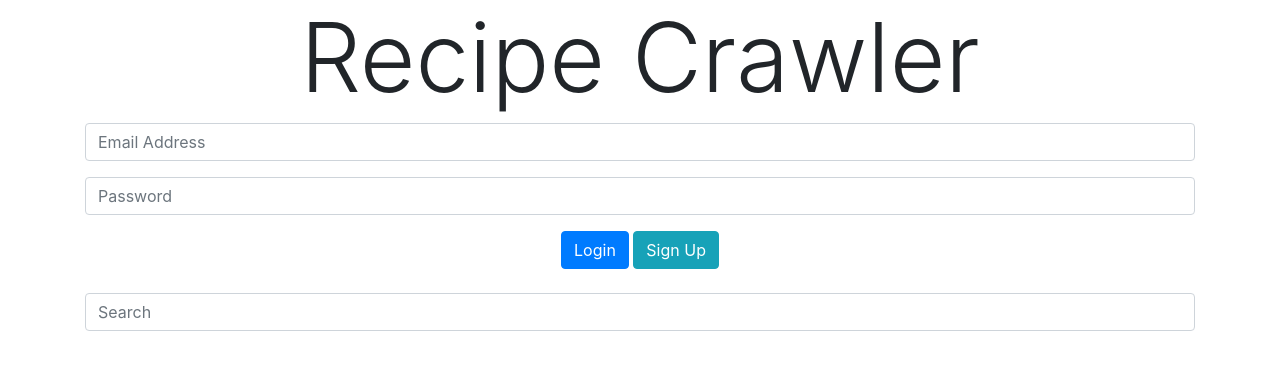
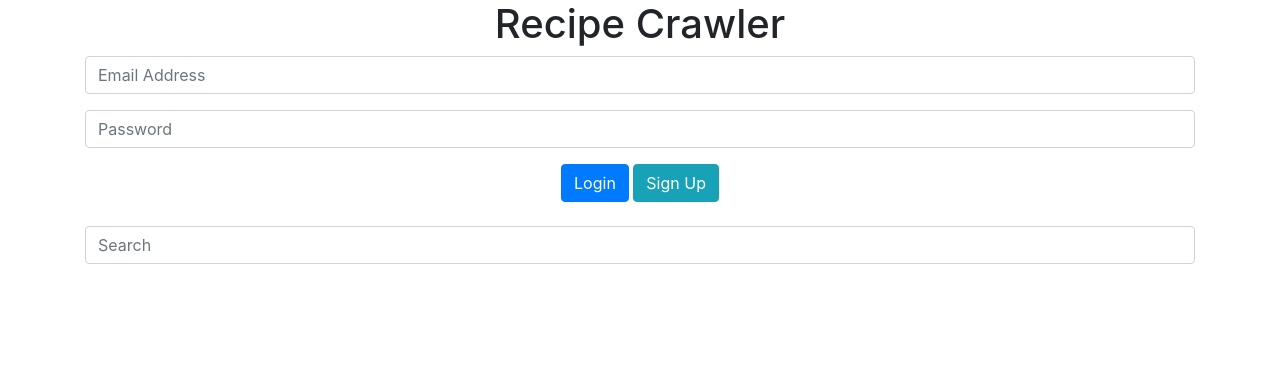
Before and after one commit to Achorn/0xProject-CSCI-3308, a browser extension: page docs/index.html in a window 1280 px wide. Drawn offline with nearby package versions, Linux system fonts and the light colour scheme; no server answers.

Commit message:
change title size to fit both website and chrome extension popup. changed index form tags to divs

```diff
--- a/docs/index.html
+++ b/docs/index.html
@@ -20,10 +20,10 @@
     <title>0x Group Project</title>
 </head>
 <body>
-  <h1 class="display-1 text-center">Recipe Crawler</h1>
+  <h1 class="text-center">Recipe Crawler</h1>
   <div class = container>
     <div class="login-container" id="login-container">
-      <form id="login">
+      <div id="login">
       <div class="form-group">
           <input id="email" type="email" class="form-control"  placeholder="Email Address">
       </div>
@@ -34,12 +34,12 @@
       <button id="loginButton" type="submit" class="btn btn-primary">Login</button>
       <button id="signUpButton" type="submit" class="btn btn-info">Sign Up</button>
         </center>
-      </form>
+      </div>
     </div>
     <div class="logout-container" id="logout-container">
-      <form id="logOut">
+      <div id="logOut">
         <button id="logOutButton" type="submit" class="btn btn-danger">Log Out</button>
-      </form>
+      </div>
     </div>
      <br>
 
```
